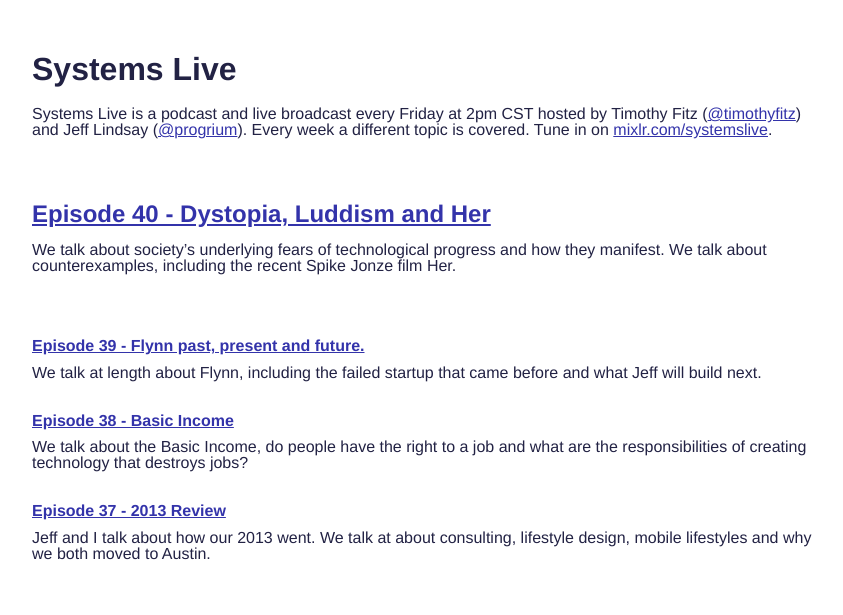
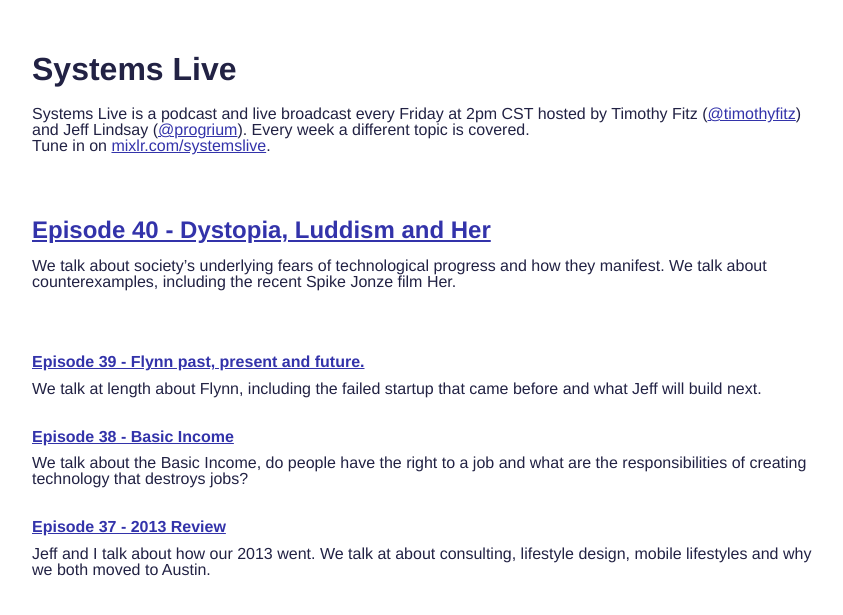
Before and after one commit to TimothyFitz/SystemsLive, a Jekyll site: the page built from index.html, in a window 1280 px wide. Shown: the top 615 px of the page, without its empty margins (68-911 px from the left). Built offline with Jekyll 4.4.1, drawn with Linux system fonts in a browser that asks for light colours; some of the changed lines change nothing that is shown.

Commit message:
Formatting change.

```diff
--- a/index.html
+++ b/index.html
@@ -7,8 +7,9 @@ title: Systems Live
 <h1>Systems Live</h1>
 
 <div class="description">
-	Systems Live is a podcast and live broadcast every Friday at 2pm CST hosted by Timothy Fitz (<a href="http://twitter.com/timothyfitz">@timothyfitz</a>) and Jeff Lindsay (<a href="http://twitter.com/progrium">@progrium</a>). Every week a different topic is covered. Tune in on <a href="http://mixlr.com/systemslive/">mixlr.com/systemslive</a>.
+	Systems Live is a podcast and live broadcast every Friday at 2pm CST hosted by Timothy Fitz (<a href="http://twitter.com/timothyfitz">@timothyfitz</a>) and Jeff Lindsay (<a href="http://twitter.com/progrium">@progrium</a>). Every week a different topic is covered.
 	<br>
+	Tune in on <a href="http://mixlr.com/systemslive/">mixlr.com/systemslive</a>.
 </div>
 
 {% for post in site.posts %}
```
